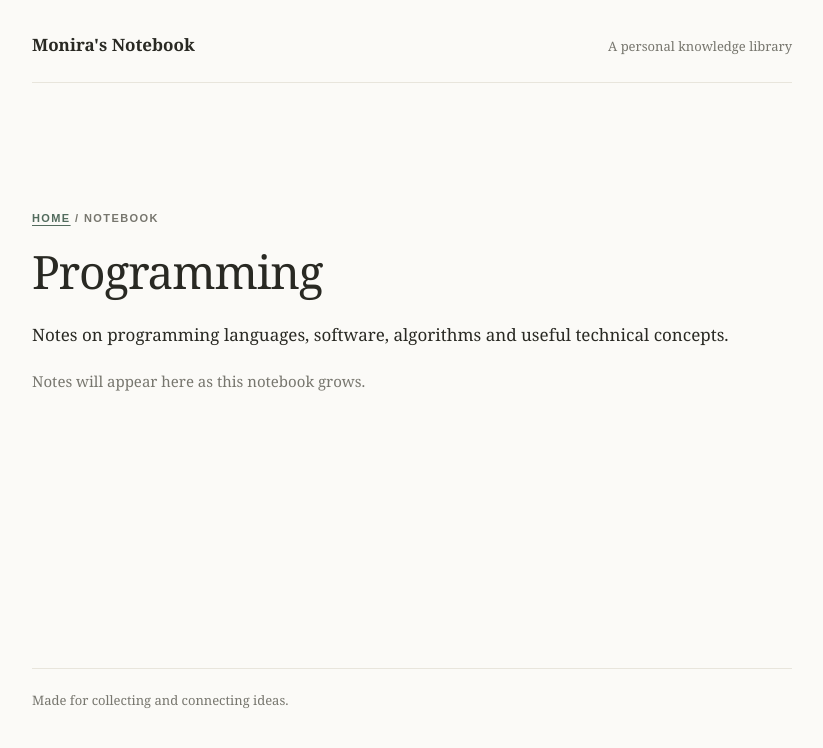
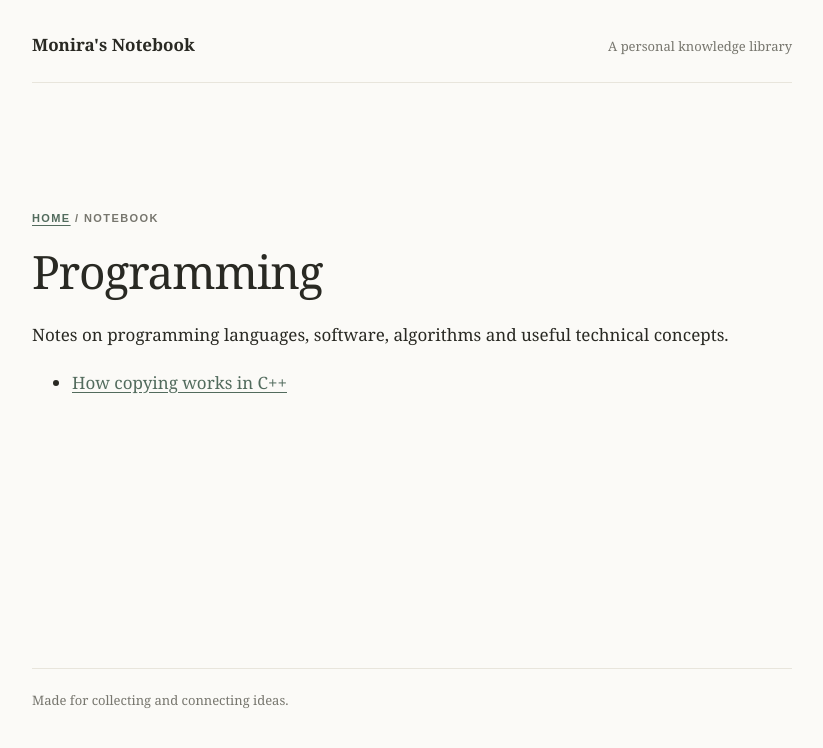
Before and after one commit to monirafatma/monirafatma.github.io, a Jekyll site: the page built from notebooks/programming.md, in a window 1280 px wide. Shown: the top 748 px of the page, without its empty margins (228-1051 px from the left). Built offline with Jekyll 4.4.1, drawn with Linux system fonts in a browser that asks for light colours.

Commit message:
Link first note in Programming notebook

```diff
--- a/notebooks/programming.md
+++ b/notebooks/programming.md
@@ -10,4 +10,6 @@ permalink: /notebooks/programming/
 
 Notes on programming languages, software, algorithms and useful technical concepts.
 
-<p class="coming-soon">Notes will appear here as this notebook grows.</p>
+<ul class="notebook-list">
+  <li><a href="{{ '/notes/programming/cpp-copying/' | relative_url }}">How copying works in C++</a></li>
+</ul>
```
